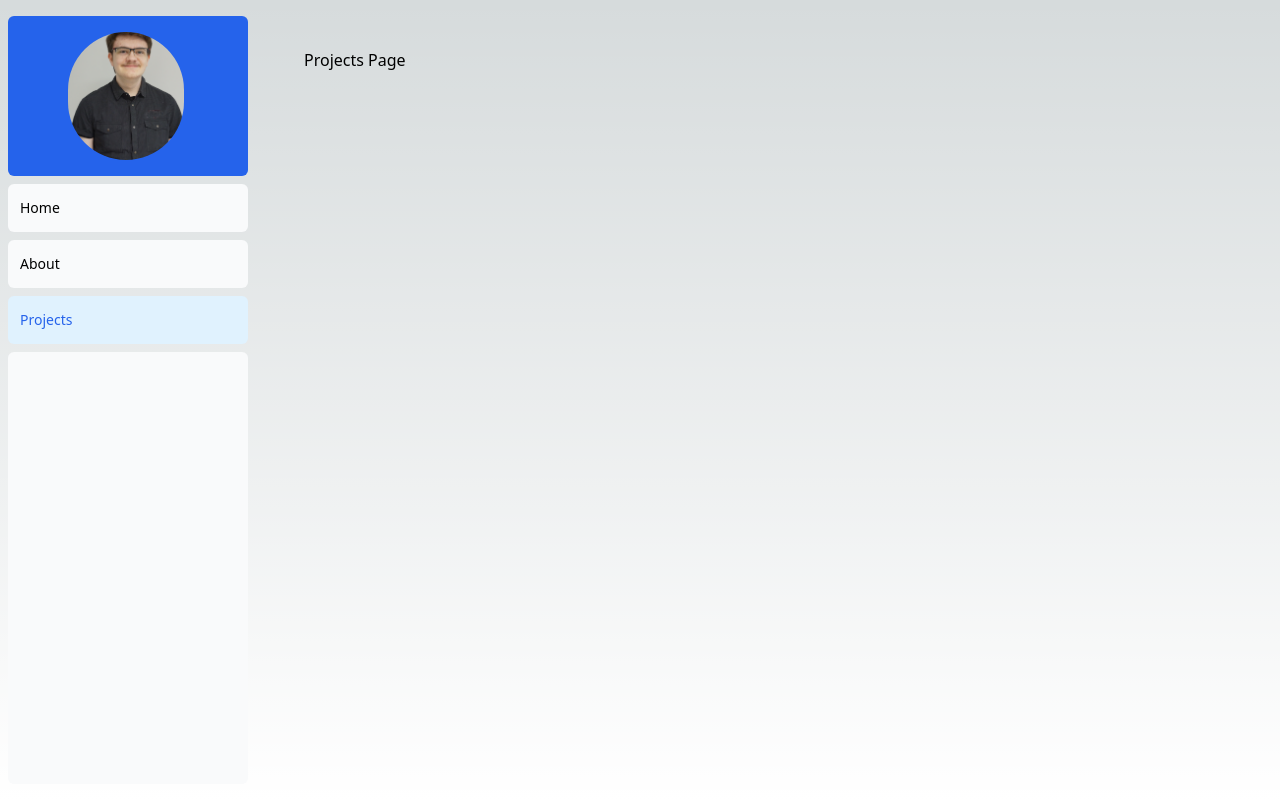
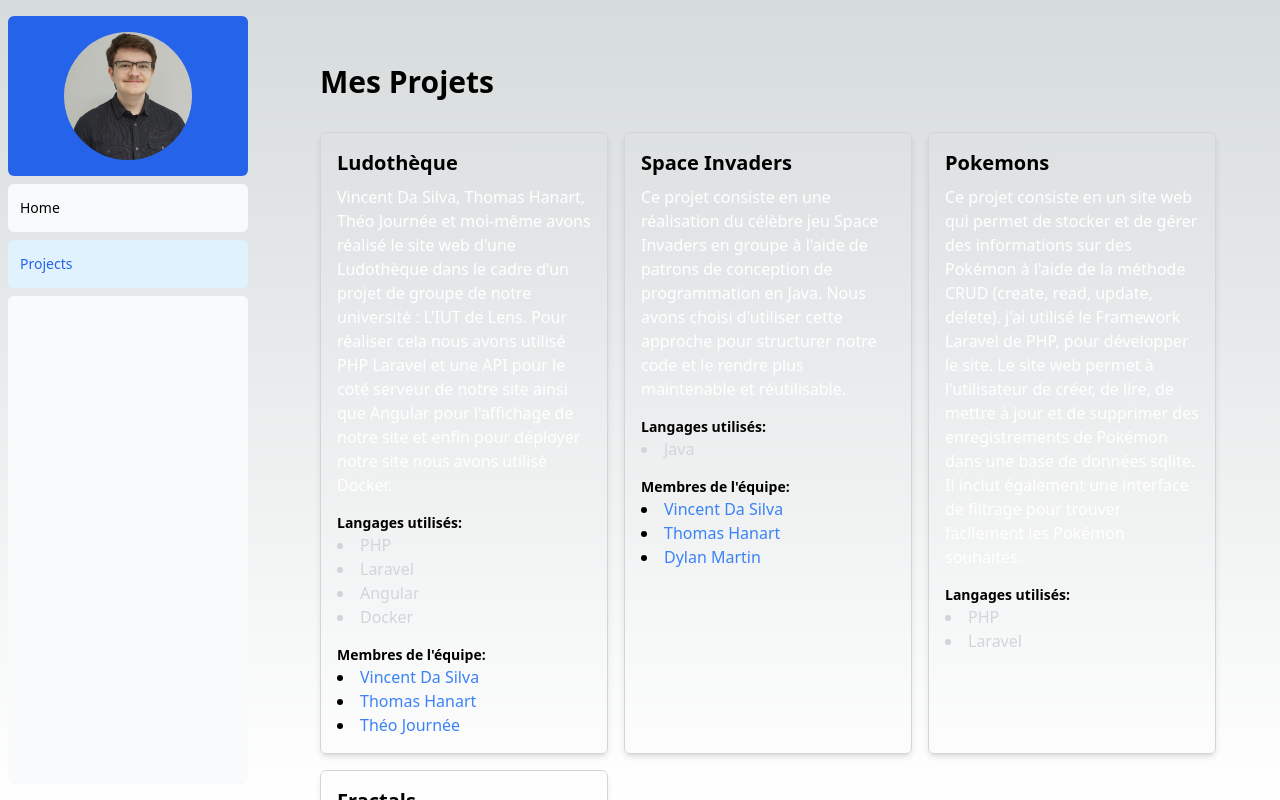
Before and after one commit to LepetzThimothee/NextJS-portfolio, a Next.js app: page /projects in a window 1280 px wide. Built offline with nearby package versions, Linux system fonts and the light colour scheme.

Commit message:
site fonctionnel

```diff
--- a/app/about/page.tsx
+++ /dev/null
@@ -1,3 +0,0 @@
-export default function Page() {
-    return <p>About Page</p>;
-}
--- a/app/dashboard/page.tsx
+++ /dev/null
@@ -1,3 +0,0 @@
-export default function Page() {
-    return <p>dashboard Page</p>;
-}
--- a/app/layout.tsx
+++ b/app/layout.tsx
@@ -6,7 +6,7 @@ import SideNav from './sidenav/page'
 const inter = Inter({ subsets: ['latin'] })
 
 export const metadata: Metadata = {
-  title: 'Create Next App',
+  title: 'Portfolio',
   description: 'Generated by create next app',
 }
 
--- /dev/null
+++ b/app/myProjects.tsx
@@ -0,0 +1,38 @@
+export const projects = [
+    {
+      title: "Ludothèque",
+      description: "Vincent Da Silva, Thomas Hanart, Théo Journée et moi-même avons réalisé le site web d'une Ludothèque dans le cadre d'un projet de groupe de notre université : L'IUT de Lens. Pour réaliser cela nous avons utilisé PHP Laravel et une API pour le coté serveur de notre site ainsi que Angular pour l'affichage de notre site et enfin pour déployer notre site nous avons utilisé Docker.",
+      technologies: ["PHP", "Laravel", "Angular", "Docker"],
+      linkedin: [
+        { name: "Vincent Da Silva", url: "https://www.linkedin.com/in/dasilva-vincent" },
+        { name: "Thomas Hanart", url: "https://www.linkedin.com/in/thomas-hanart" },
+        { name: "Théo Journée", url: "https://www.linkedin.com/in/theo-js" },
+      ],
+    },
+    {
+      title: "Space Invaders",
+      description: "Ce projet consiste en une réalisation du célèbre jeu Space Invaders en groupe à l'aide de patrons de conception de programmation en Java. Nous avons choisi d'utiliser cette approche pour structurer notre code et le rendre plus maintenable et réutilisable.",
+      technologies: ["Java"],
+      linkedin: [
+        { name: "Vincent Da Silva", url: "https://www.linkedin.com/in/dasilva-vincent" },
+        { name: "Thomas Hanart", url: "https://www.linkedin.com/in/thomas-hanart" },
+        { name: "Dylan Martin", url: "https://www.linkedin.com/in/dylan-martin-2bb2a7239/" },
+      ],
+    },
+    {
+      title: "Pokemons",
+      description: "Ce projet consiste en un site web qui permet de stocker et de gérer des informations sur des Pokémon à l'aide de la méthode CRUD (create, read, update, delete). j'ai utilisé le Framework Laravel de PHP, pour développer le site. Le site web permet à l'utilisateur de créer, de lire, de mettre à jour et de supprimer des enregistrements de Pokémon dans une base de données sqlite. Il inclut également une interface de filtrage pour trouver facilement les Pokémon souhaités.",
+      technologies: ["PHP", "Laravel"],
+      linkedin: [
+      ],
+    },
+    {
+      title: "Fractals",
+      description: "Notre projet consiste en un programme Java capable de générer des fractales à partir de différentes formules mathématiques. Les fractales sont des figures géométriques complexes et infinies qui se reproduisent à l'infini à différentes échelles. Elles sont souvent utilisées dans divers domaines, tels que la géographie, la biologie, l'astronomie et l'art.",
+      technologies: ["Java"],
+      linkedin: [
+        { name: "Vincent Da Silva", url: "https://www.linkedin.com/in/dasilva-vincent" },
+        { name: "Dylan Martin", url: "https://www.linkedin.com/in/dylan-martin-2bb2a7239/" },
+      ],
+    },
+  ];
--- a/app/nav-links/page.tsx
+++ b/app/nav-links/page.tsx
@@ -7,10 +7,7 @@ import { usePathname } from 'next/navigation';
 // Map of links to display in the side navigation.
 // Depending on the size of the application, this would be stored in a database.
 const links = [
-  { name: 'Home', href: '/dashboard' },
-  {
-    name: 'About', href: '/about',
-  },
+  { name: 'Home', href: '/' },
   { name: 'Projects', href: '/projects' },
 ];
 
--- a/app/page.tsx
+++ b/app/page.tsx
@@ -1,9 +1,37 @@
-import Image from 'next/image'
-import SideNav from './sidenav/page'
+import Head from 'next/head'
+import Link from 'next/link'
 
 export default function Home() {
   return (
     <main className="flex min-h-screen flex-col items-center justify-between p-24">
+      <Head>
+        <title>Dashboard - Thimothée Lepetz</title>
+      </Head>
+
+      <h1 className="text-3xl font-bold mb-4">Bienvenue sur mon Portfolio</h1>
+
+      <p className="text-lg mb-4">
+        Je suis Thimothée Lepetz, un développeur junior en informatique en troisième année de BUT.
+        J'ai découvert ma passion pour la programmation pendant mes années de lycée.
+      </p>
+
+      <p className="text-lg mb-4">
+        Au cours de mes années de BUT, j'ai eu l'opportunité de travailler sur plusieurs projets
+        qui m'ont permis de mettre en pratique mes connaissances et d'acquérir de nouvelles compétences.
+      </p>
+
+      <p className="text-lg mb-4">
+        Mon implication et ma motivation m'ont permis de prendre part à des projets et expériences exceptionnels.
+        Prenez le temps de découvrir mon portfolio. Vous y trouverez mes projets.
+      </p>
+
+      {/* Boutons pour télécharger le CV et rediriger vers LinkedIn */}
+      <div className="flex space-x-4">
+        <a href="/CV_Thimothee_Lepetz.pdf" download="cv_thimothee_lepetz" className="bg-green-500 text-white px-4 py-2 rounded-md">Télécharger mon CV</a>
+        <Link href="https://www.linkedin.com/in/thimothee-lepetz/" target="_blank" rel="noopener noreferrer" className="bg-blue-500 text-white px-4 py-2 rounded-md">
+          Mon LinkedIn
+        </Link>
+      </div>
     </main>
   )
 }
--- a/app/projects/page.tsx
+++ b/app/projects/page.tsx
@@ -1,3 +1,17 @@
-export default function Page() {
-    return <p>Projects Page</p>;
-}
+import ProjectCard from "@/components/ProjectCard";
+import { projects } from "../myProjects";
+import Link from "next/link";
+
+export default function Projects() {
+    return (
+        <div className="container mx-auto p-4">
+            <h1 className="text-3xl font-bold mb-8">Mes Projets</h1>
+
+            <div className="grid grid-cols-1 md:grid-cols-2 lg:grid-cols-3 gap-4">
+                {projects.map((project, index) => (
+                    <ProjectCard key={index} {...project} />
+                ))}
+            </div>
+        </div>
+    );
+};
--- a/app/sidenav/page.tsx
+++ b/app/sidenav/page.tsx
@@ -1,28 +1,22 @@
 import Link from 'next/link';
 import NavLinks from '../nav-links/page';
 import myImage from '../../public/profilPicture.png';
+import Image from 'next/image';
 
 export default function SideNav() {
   const imageUrl = myImage.src ? myImage.src : '';
   return (
     <div className="flex h-full flex-col px-3 py-4 md:px-2">
-      <Link
-        className="mb-2 flex h-20 items-end justify-start rounded-md bg-blue-600 p-4 md:h-40"
-        href="/"
-      >
-        <div className="w-32 text-white md:w-40">
-          <div className="flex flex-row items-center justify-center leading-none text-white">
-            <div className="h-12 w-12 rotate-[15deg]" />
-            {/* Ajustez la classe de l'image pour occuper la quasi-totalité de la case */}
-            <img
-              src={imageUrl}
-              alt="My Image"
-              className="w-32 h-32 object-cover rounded-full"
-            />
-          </div>
-        </div>
+      <Link className="mb-2 flex h-20 justify-start rounded-md bg-blue-600 p-4 md:h-40" href="/">
+        <Image
+          src={imageUrl}
+          width={128}
+          height={128}
+          alt="My Image"
+          className="object-cover rounded-full mx-auto max-w-full max-h-full"
+        />
       </Link>
-      <div className="flex grow flex-row justify-between space-x-2 md:flex-col md:space-x-0 md:space-y-2">
+      <div className="flex grow flex-row justify-between space-x-2 md:flex-col md:space-x-0 md:space-y-2 text-black">
         <NavLinks />
         <div className="hidden h-auto w-full grow rounded-md bg-gray-50 md:block"></div>
       </div>
--- /dev/null
+++ b/components/ProjectCard.tsx
@@ -0,0 +1,39 @@
+import Link from 'next/link';
+
+interface ProjectCardProps {
+    title: string;
+    description: string;
+    technologies: string[];
+    linkedin: {name:string, url:string}[];
+}
+
+export default function ProjectCard({ title, description, technologies, linkedin }: ProjectCardProps) {
+    return (
+        <div className="p-4 rounded-md shadow-md hover:shadow-lg transition duration-300 border border-gray-300">
+            <h3 className="text-xl font-semibold mb-2">{title}</h3>
+            <p className="text-white">{description}</p>
+            <div className="mt-4">
+                <p className="text-sm font-semibold">Langages utilisés:</p>
+                <ul className="list-disc list-inside">
+                    {technologies.map((tech, index) => (
+                        <li key={index} className="text-gray-300">{tech}</li>
+                    ))}
+                </ul>
+            </div>
+            {linkedin.length > 0 && (
+                <div className="mt-4">
+                    <p className="text-sm font-semibold">Membres de l'équipe:</p>
+                    <ul className="list-disc list-inside">
+                        {linkedin.map((member, index) => (
+                            <li key={index}>
+                                <Link href={member.url} target="_blank" rel="noopener noreferrer" className="text-blue-500 hover:underline">
+                                    {member.name}
+                                </Link>
+                            </li>
+                        ))}
+                    </ul>
+                </div>
+            )}
+        </div>
+    );
+};
```
Also changed, not shown: public/profilPicture.png, 1 other file (tests, documents, lock files or other folders).
